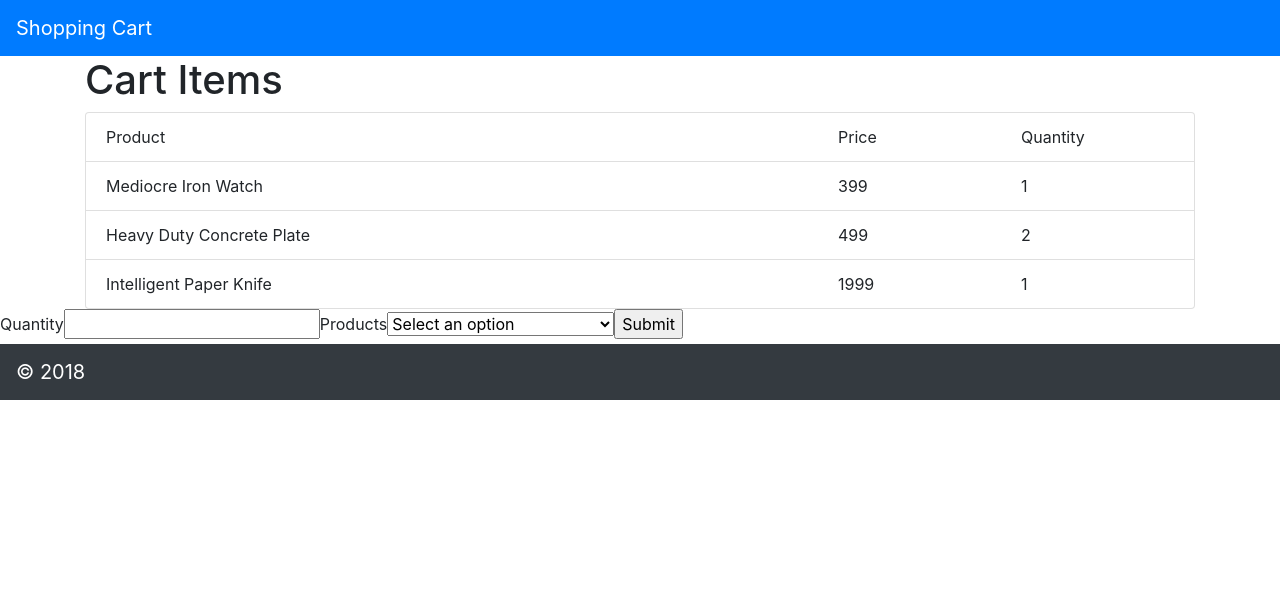
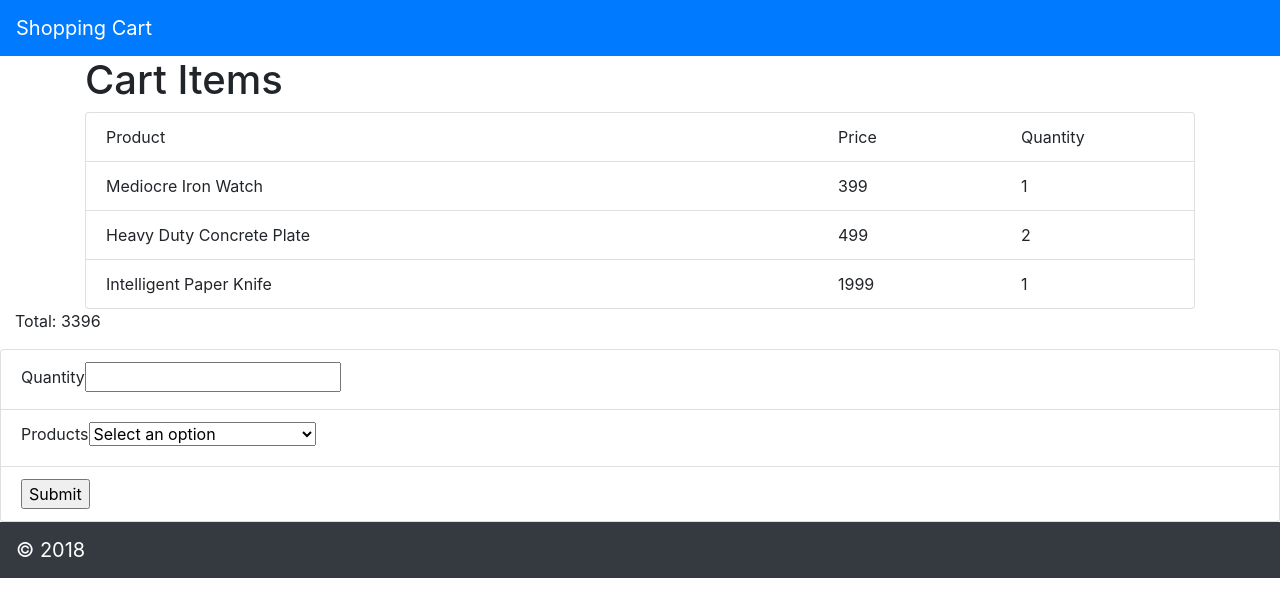
Before and after one commit to prisoka/shopping-cart, a React (Create React App) app: page / in a window 1280 px wide. Shown: the top 616 px of the page. Built offline with nearby package versions, Linux system fonts and the light colour scheme; the HTML template or start-up script is replaced by a standard one.

Commit message:
added solution to sum the Total Cart

```diff
--- a/src/App.js
+++ b/src/App.js
@@ -24,25 +24,28 @@ class App extends Component {
       { id: 1, product: { id: 40, name: 'Mediocre Iron Watch', priceInCents: 399 }, quantity: 1 },
       { id: 2, product: { id: 41, name: 'Heavy Duty Concrete Plate', priceInCents: 499 }, quantity: 2 },
       { id: 3, product: { id: 42, name: 'Intelligent Paper Knife', priceInCents: 1999 }, quantity: 1 },
-    ]
+    ],
+    cartTotal: 399 + (499*2) + 1999
   }
 
   addedItem = (cartItem) => {
+    this.setState({cartTotal: this.state.cartTotal + (cartItem.product.priceInCents * cartItem.quantity)}),
     this.setState(prevState => {
       return {
         products: prevState.products,
-        cartItemsList: prevState.cartItemsList.concat(cartItem)
+        cartItemsList: prevState.cartItemsList.concat(cartItem),
       }
     })
   }
 
   render() {
-    const {cartItemsList, products} = this.state;
+    const {cartItemsList, products, cartTotal} = this.state;
 
     return (
       <div className="App">
         <CartHeader />
         <CartItems cartItemsList={cartItemsList} />
+        <p className="col-md-8" id='cartTotal'>Total: {this.state.cartTotal}</p>
         <AddItem products={products} onItemAdded={ (item) => this.addedItem(item)}/>
         <CartFooter />
         {/* <CartFooter copyright="whenever you're creating this app :)" /> */}
--- a/src/Components/AddItem.js
+++ b/src/Components/AddItem.js
@@ -44,12 +44,15 @@ class AddItem extends Component {
     const { products } = this.props;
 
     return (
-      <div>
+      <div >
         <form onSubmit={this.onSubmit}>
+          <div className="list-group-item">
             <label>
               Quantity
             </label>
             <input type='number' name='quantity' onChange={this.onChange} />
+          </div>
+          <div className="list-group-item">
             <label>
               Products
             </label>
@@ -59,7 +62,10 @@ class AddItem extends Component {
                 return <option key={product.id} value={product.id}>{product.name}</option>
               })}
             </select>
+          </div>
+          <div className="list-group-item">
             <input type='submit' value='Submit' />
+          </div>
         </form>
        </div>
     );
```
Lines whose indentation alone changed are shown as unchanged.
